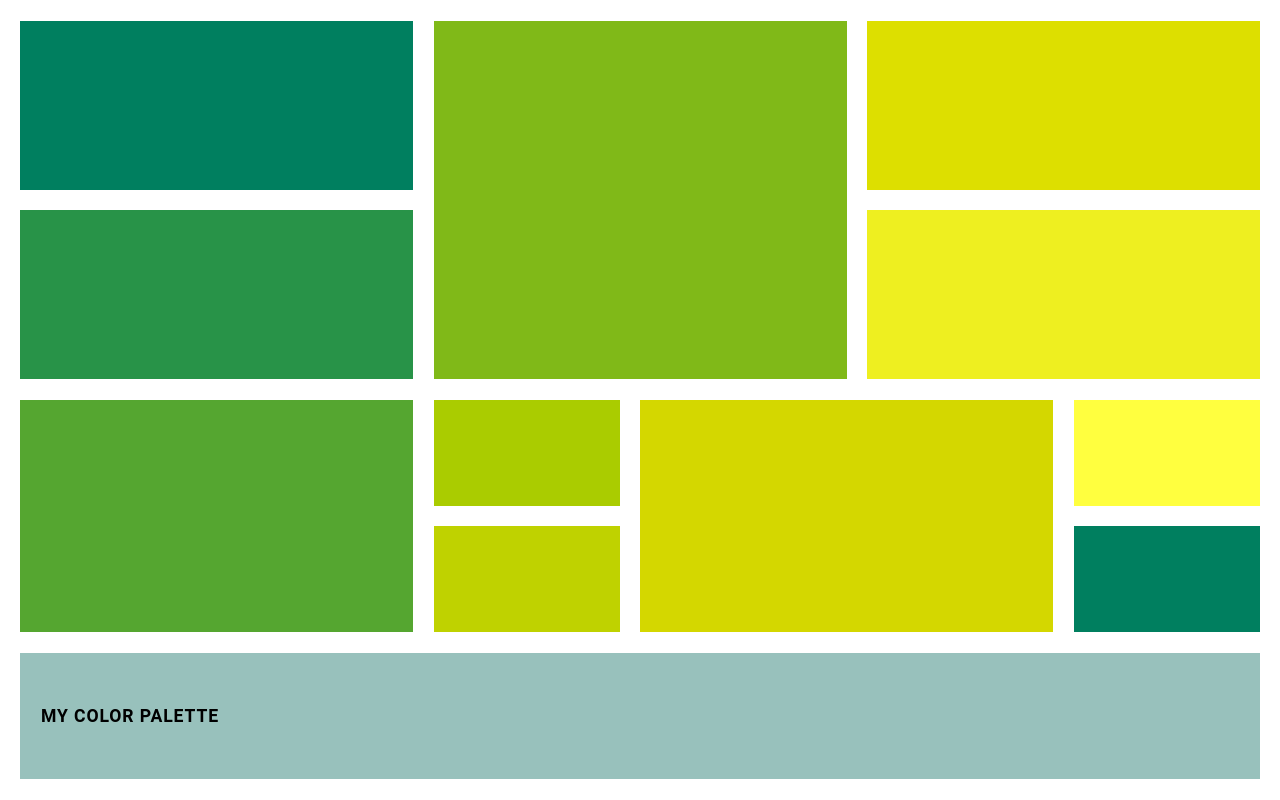
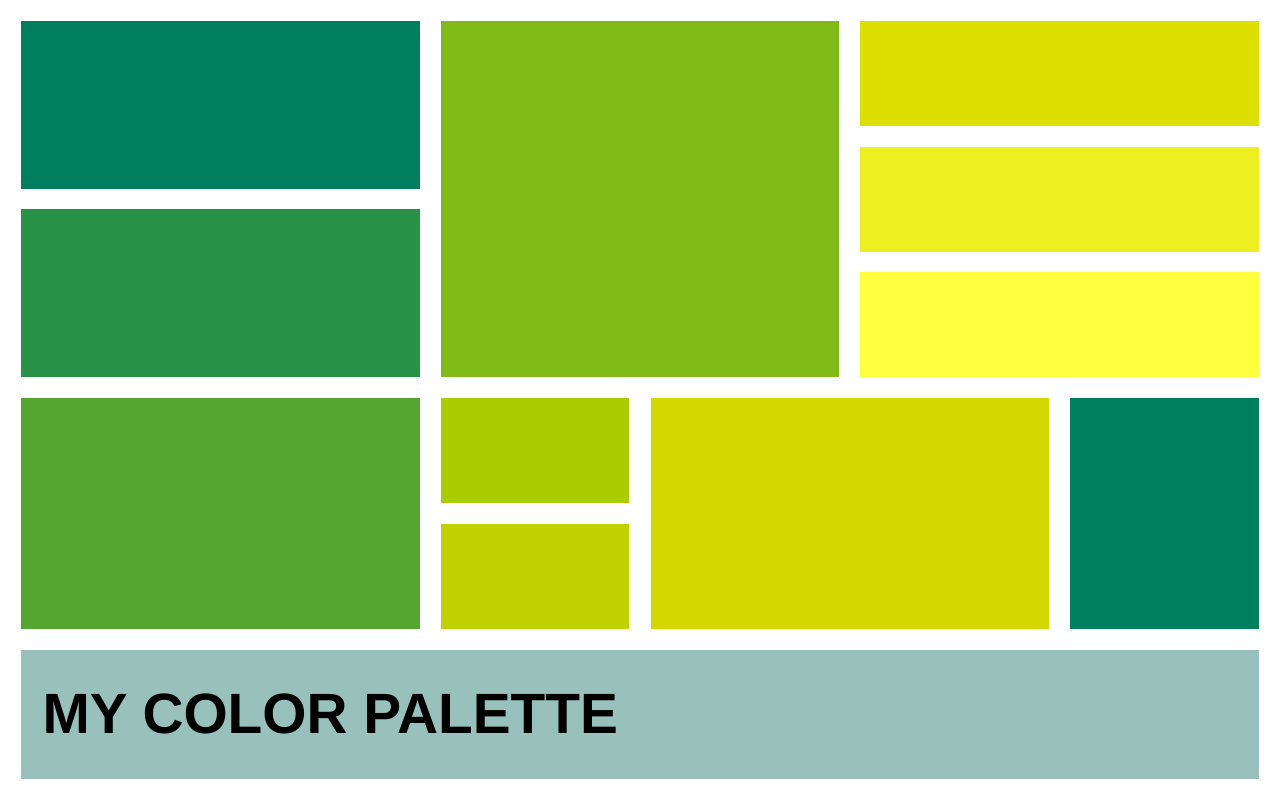
Before and after one commit to carroline88/Grid-color-palette, a plain HTML site: page index.html in a window 1280 px wide. Drawn offline with Linux system fonts and the light colour scheme.

Commit message:
fix footer and text

```diff
--- a/index.html
+++ b/index.html
@@ -9,24 +9,34 @@
 <body>
 
   <main class="palette-grid">
+    <section class="col col-left">
       <div class="box box-1"></div>
       <div class="box box-2"></div>
       <div class="box box-3"></div>
+    </section>
 
 
+    <section class="col col-mid">
       <div class="box box-4"></div>
+      <div class="mid-sub-left">
         <div class="box box-5"></div>
         <div class="box box-6"></div>
+      </div>
       <div class="box box-7"></div>
+    </section>
 
 
+    <section class="col col-right">
       <div class="box box-8"></div>
       <div class="box box-9"></div>
       <div class="box box-10"></div>
+      <div class="right-bottom">
         <div class="box box-11"></div>
+      </div>
+    </section>
 
 
-    <footer class="box footer">
+    <footer class="footer">
       <h1>MY COLOR PALETTE</h1>
     </footer>
   </main>
--- a/styles/style.css
+++ b/styles/style.css
@@ -15,11 +15,11 @@ body {
 .palette-grid {
   height: 100vh;
   width: 100vw;
-  padding: 2.6vh 1.6vw;
+  padding: 2.6vh 1.66vw;
   display: grid;
-  gap: 2.6vh 1.6vw;
-  grid-template-columns: 448fr 212fr 236fr 212fr 212fr;
-  grid-template-rows: 195fr 195fr 122fr 122fr 146fr;
+  gap: 2.6vh 1.66vw;
+  grid-template-columns: 1fr 1fr 1fr;
+  grid-template-rows: 1fr 16.2vh;
 }
 
 .box {
@@ -27,84 +27,71 @@ body {
   height: 100%;
 }
 
-.box-1 {
-  grid-column: 1 / 2;
-  grid-row: 1 / 2;
-  background-color: #007f5f;
+.col-left {
+  display: grid;
+  gap: 2.6vh;
+  grid-template-rows: 195fr 195fr 268fr;
+}
+.box-1 { background-color: #007f5f; }
+.box-2 { background-color: #289348; }
+.box-3 { background-color: #55a630; }
+
+
+.col-mid {
+  display: grid;
+  gap: 2.6vh 1.66vw;
+  grid-template-columns: 212fr 212fr;
+  grid-template-rows: 414fr 268fr;
+}
+.box-4 {
+  grid-column: 1 / 3;
+  background-color: #80b918;
+}
+.mid-sub-left {
+  display: grid;
+  gap: 2.6vh;
+  grid-template-rows: 122fr 122fr;
+}
+.box-5 { background-color: #aacc00; }
+.box-6 { background-color: #bfd200; }
+.box-7 {
+
+  width: calc(200% + 1.66vw);
+  background-color: #d4d700;
+  z-index: 2;
 }
 
-.box-2 {
-  grid-column: 1 / 2;
-  grid-row: 2 / 3;
-  background-color: #289348;
+.col-right {
+  display: grid;
+  gap: 2.6vh;
+  grid-template-rows: 122fr 122fr 122fr 268fr;
 }
+.box-8  { background-color: #dddf00; }
+.box-9  { background-color: #eeef20; }
+.box-10 { background-color: #ffff3f; }
 
-.box-3 {
-  grid-column: 1 / 2;
-  grid-row: 3 / 5;
-  background-color: #55a630;
+.right-bottom {
+  display: flex;
+  justify-content: flex-end;
 }
-
-.box-4 {
-  grid-column: 2 / 4;
-  grid-row: 1 / 3;
-  background-color: #80b918;
-}
-
-.box-5 {
-  grid-column: 2 / 3;
-  grid-row: 3 / 4;
-  background-color: #aacc00;
-}
-
-.box-6 {
-  grid-column: 2 / 3;
-  grid-row: 4 / 5;
-  background-color: #bfd200;
-}
-
-.box-7 {
-  grid-column: 3 / 5;
-  grid-row: 3 / 5;
-  background-color: #d4d700;
-}
-
-.box-8 {
-  grid-column: 4 / 6;
-  grid-row: 1 / 2;
-  background-color: #dddf00;
-}
-
-.box-9 {
-  grid-column: 4 / 6;
-  grid-row: 2 / 3;
-  background-color: #eeef20;
-}
-
-.box-10 {
-  grid-column: 5 / 6;
-  grid-row: 3 / 4;
-  background-color: #ffff3f;
-}
-
 .box-11 {
-  grid-column: 5 / 6;
-  grid-row: 4 / 5;
+  width: calc(50% - 0.83vw);
   background-color: #007f5f;
 }
 
 .footer {
-  grid-column: 1 / 6;
-  grid-row: 5 / 6;
+  grid-column: 1 / 4;
   background-color: #98c1bc;
   display: flex;
   align-items: center;
-  padding-left: 1.6vw;
+  padding-left: 1.66vw;
 }
 
 .footer h1 {
-  font-size: 2.2vh;
-  letter-spacing: 0.05em;
+  font-family: "Helvetica Neue", Helvetica, Arial, sans-serif;
+  font-size: 7.1vh;
   font-weight: 700;
   color: #000000;
+  line-height: 1;
+  letter-spacing: 0;
 }
```
Lines whose indentation alone changed are shown as unchanged.
